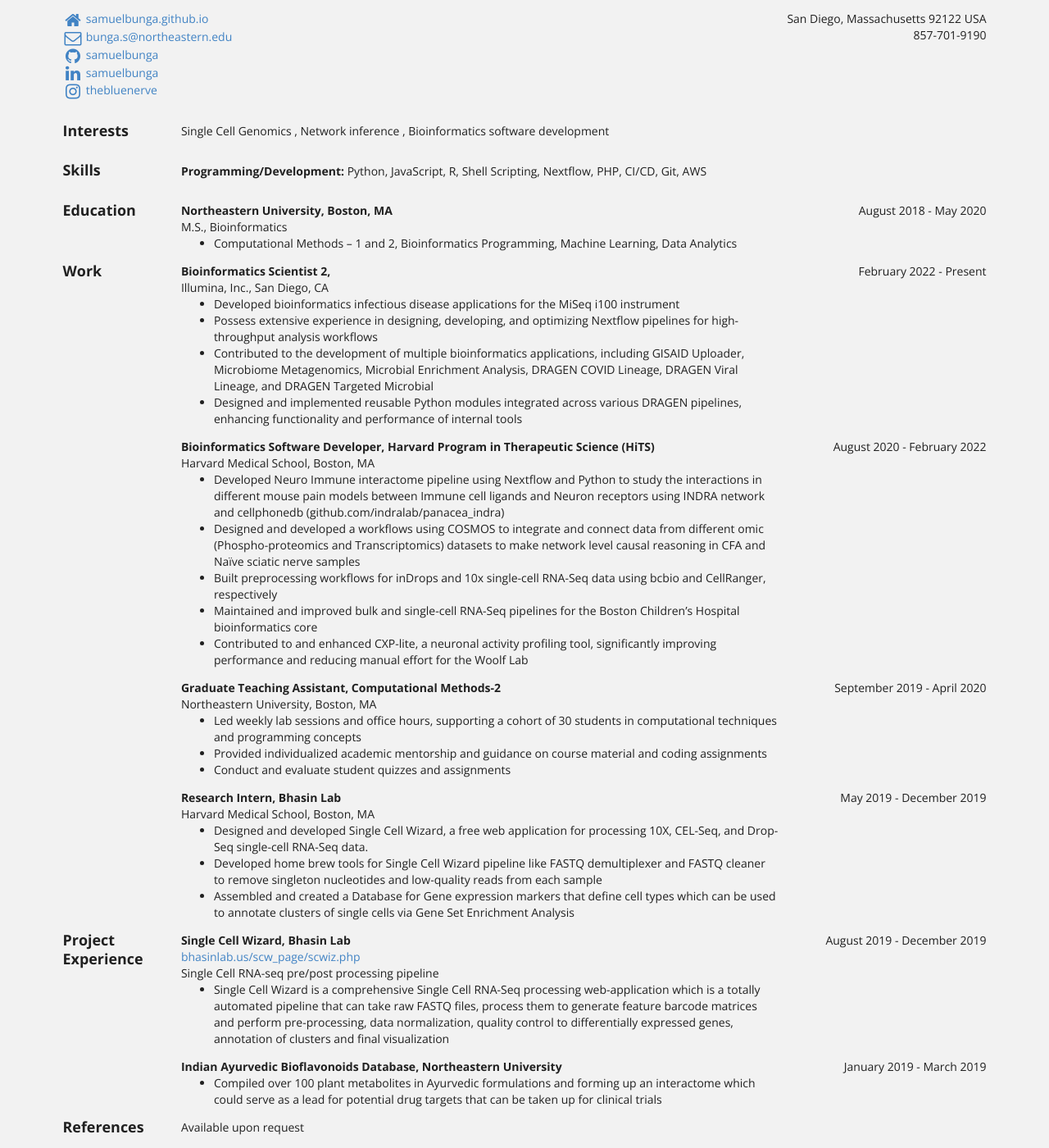
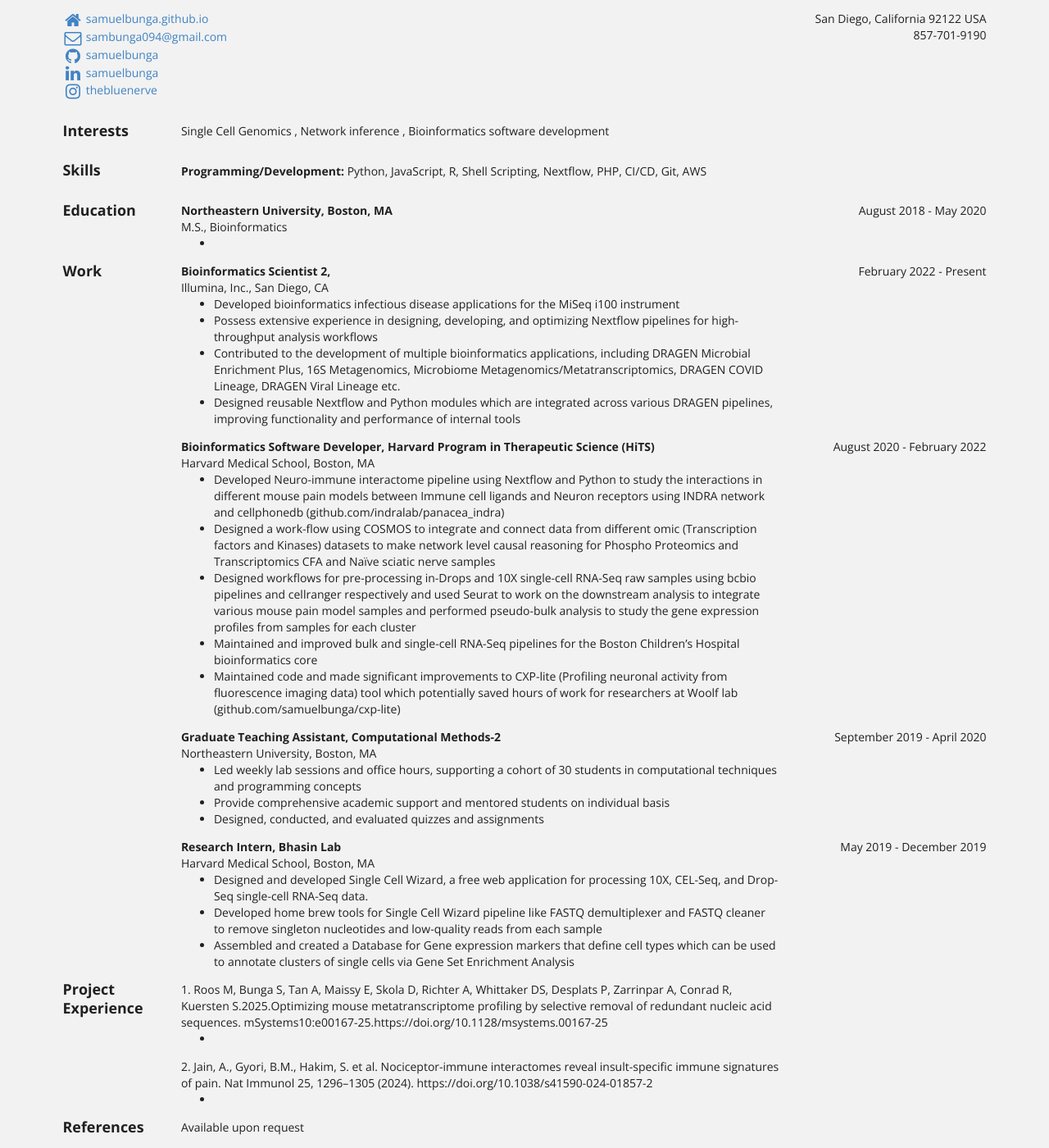
Before and after one commit to samuelbunga/samuelbunga.github.io, a Jekyll site: the page built from bio/index.html, in a window 1280 px wide and 1400 px high, scrolled down 108 px. Shown: the whole window at 82% size. Built offline with Jekyll 4.4.1, drawn with Linux system fonts in a browser that asks for light colours.

Commit message:
Update bio.json

```diff
--- a/_data/bio.json
+++ b/_data/bio.json
@@ -3,7 +3,7 @@
     "name": "Samuel Bunga",
     "label": "Bioinformatics Software Developer",
     "picture": "/images/sam.jpg",
-    "email": "bunga.s@northeastern.edu",
+    "email": "sambunga094@gmail.com",
     "phone": "857-701-9190",
     "website": "https://samuelbunga.github.io",
     "summary": "Hi! I'm a Bioinformatics Software Developer at Harvard Medical School. I am working on supporting the DARPA Panacea project which aims in developing new therapeutic drugs to block pain and inflammation using novel pharmacological platforms. My primary responsibilities are to develop and maintain existing RNA-Seq bulk/single-cell pipelines and also to develop new modules and integrate them into the pipelines using INDRA modeling systems developed at the Laboratory of Systems Pharmacology (LSP).",
@@ -12,7 +12,7 @@
       "postalCode": "92122",
       "city": "San Diego",
       "countryCode": "USA",
-      "region": "Massachusetts"
+      "region": "California"
     },
     "profiles": [
       {
@@ -68,7 +68,7 @@
       "endDate": "May 2020",
       "gpa": "3.73",
       "courses": [
-        "Computational Methods – 1 and 2, Bioinformatics Programming, Machine Learning, Data Analytics"
+        ""
       ]
     },
   ],
@@ -82,8 +82,8 @@
       "highlights": [
         "Developed bioinformatics infectious disease applications for the MiSeq i100 instrument",
         "Possess extensive experience in designing, developing, and optimizing Nextflow pipelines for high-throughput analysis workflows",
-        "Contributed to the development of multiple bioinformatics applications, including GISAID Uploader, Microbiome Metagenomics, Microbial Enrichment Analysis, DRAGEN COVID Lineage, DRAGEN Viral Lineage, and DRAGEN Targeted Microbial",
-        "Designed and implemented reusable Python modules integrated across various DRAGEN pipelines, enhancing functionality and performance of internal tools"
+        "Contributed to the development of multiple bioinformatics applications, including DRAGEN Microbial Enrichment Plus, 16S Metagenomics, Microbiome Metagenomics/Metatranscriptomics, DRAGEN COVID Lineage, DRAGEN Viral Lineage etc.",
+        "Designed reusable Nextflow and Python modules which are integrated across various DRAGEN pipelines, improving functionality and performance of internal tools"
       ]
     },
     {
@@ -94,11 +94,11 @@
       "endDate": "February 2022",
       "summary": "Harvard Medical School, Boston, MA",
       "highlights": [
-        "Developed Neuro Immune interactome pipeline using Nextflow and Python to study the interactions in different mouse pain models between Immune cell ligands and Neuron receptors using INDRA network and cellphonedb (github.com/indralab/panacea_indra)",
-        "Designed and developed a workflows using COSMOS to integrate and connect data from different omic (Phospho-proteomics and Transcriptomics) datasets to make network level causal reasoning in CFA and Naïve sciatic nerve samples",
-        "Built preprocessing workflows for inDrops and 10x single-cell RNA-Seq data using bcbio and CellRanger, respectively",
+        "Developed Neuro-immune interactome pipeline using Nextflow and Python to study the interactions in different mouse pain models between Immune cell ligands and Neuron receptors using INDRA network and cellphonedb (github.com/indralab/panacea_indra)",
+        "Designed a work-flow using COSMOS to integrate and connect data from different omic (Transcription factors and Kinases) datasets to make network level causal reasoning for Phospho Proteomics and Transcriptomics CFA and Naïve sciatic nerve samples",
+        "Designed workflows for pre-processing in-Drops and 10X single-cell RNA-Seq raw samples using bcbio pipelines and cellranger respectively and used Seurat to work on the downstream analysis to integrate various mouse pain model samples and performed pseudo-bulk analysis to study the gene expression profiles from samples for each cluster",
         "Maintained and improved bulk and single-cell RNA-Seq pipelines for the Boston Children’s Hospital bioinformatics core",
-        "Contributed to and enhanced CXP-lite, a neuronal activity profiling tool, significantly improving performance and reducing manual effort for the Woolf Lab"
+        "Maintained code and made significant improvements to CXP-lite (Profiling neuronal activity from fluorescence imaging data) tool which potentially saved hours of work for researchers at Woolf lab (github.com/samuelbunga/cxp-lite)"
       ]
 
     }
@@ -112,8 +112,9 @@
       "summary": "Northeastern University, Boston, MA",
       "highlights": [
         "Led weekly lab sessions and office hours, supporting a cohort of 30 students in computational techniques and programming concepts",
-        "Provided individualized academic mentorship and guidance on course material and coding assignments",
-        "Conduct and evaluate student quizzes and assignments"
+        "Provide comprehensive academic support and mentored students on individual basis",
+        "Designed, conducted, and evaluated quizzes and assignments",
+
       ]
     },
     {
@@ -132,25 +133,25 @@
   ],
   "volunteer": [
     {
-      "organization": "Bhasin Lab",
-      "website": "https://bhasinlab.us/scw_page/scwiz.php",
-      "position": "Single Cell Wizard",
-      "startDate": "August 2019",
-      "endDate": "December 2019",
-      "summary": "Single Cell RNA-seq pre/post processing pipeline",
+      "organization": "",
+      "website": "",
+      "position": "",
+      "startDate": "",
+      "endDate": "",
+      "summary": "1. Roos M, Bunga S, Tan A, Maissy E, Skola D, Richter A, Whittaker DS, Desplats P, Zarrinpar A, Conrad R, Kuersten S.2025.Optimizing mouse metatranscriptome profiling by selective removal of redundant nucleic acid sequences. mSystems10:e00167-25.https://doi.org/10.1128/msystems.00167-25",
       "highlights": [
-        "Single Cell Wizard is a comprehensive Single Cell RNA-Seq processing web-application which is a totally automated pipeline that can take raw FASTQ files, process them to generate feature barcode matrices and perform pre-processing, data normalization, quality control to differentially expressed genes, annotation of clusters and final visualization",
+        "",
       ]
     },
     {
-      "organization": "Northeastern University",
+      "organization": "",
       "website": "",
-      "position": "Indian Ayurvedic Bioflavonoids Database",
-      "startDate": "January 2019",
-      "endDate": "March 2019",
-      "summary": "",
+      "position": "",
+      "startDate": "",
+      "endDate": "",
+      "summary": "2. Jain, A., Gyori, B.M., Hakim, S. et al. Nociceptor-immune interactomes reveal insult-specific immune signatures of pain. Nat Immunol 25, 1296–1305 (2024). https://doi.org/10.1038/s41590-024-01857-2",
       "highlights": [
-      "Compiled over 100 plant metabolites in Ayurvedic formulations and forming up an interactome which could serve as a lead for potential drug targets that can be taken up for clinical trials",
+        "",
       ]
     }
   ],
```
